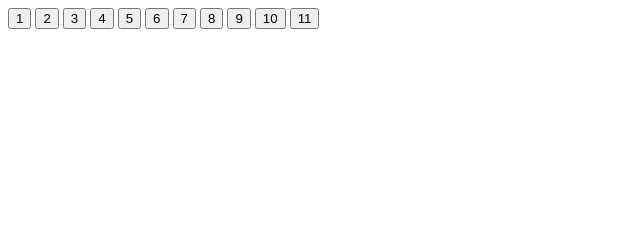
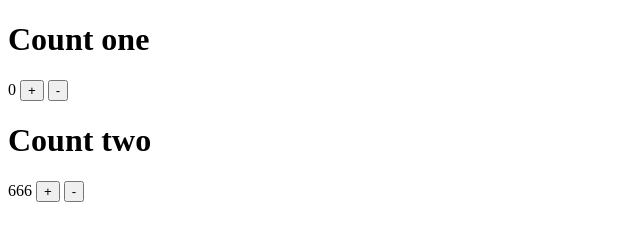
Before and after one commit to zerogoon/ecmascript2015, a plain HTML site: page index.html in a window 1280 px wide. Shown: the whole page, without its empty margins (0-640 px from the left). Drawn offline with Linux system fonts and the light colour scheme.

Commit message:
section10_finish

```diff
--- a/app.js
+++ b/app.js
@@ -1,48 +1,33 @@
-class User {
-    constructor(options) {
-        this.username = options.name;
-        this.lastName = options.lastName;
-        this.email = options.email;
-        this.password = options.password;
+class Counter {
+    constructor({ initialNumber = 0, counterId, plusId, minusId }) {
+        this.count = initialNumber;
+        this.counter = document.getElementById(counterId);
+        this.counter.innerHTML = initialNumber;
+        this.plusBtn = document.getElementById(plusId);
+        this.minusBtn = document.getElementById(minusId);
+        this.addEventListeners();
     }
-    sayHello() {
-        console.log(`Hello, my name is ${this.username}`);
+    addEventListeners = () => {
+        this.plusBtn.addEventListener("click", this.increase);
+        this.minusBtn.addEventListener("click", this.decrease);
     }
-    getProfile() {
-        console.log(`${this.username} ${this.email} ${this.password}`)
+    increase = () => {
+        this.count = this.count + 1;
+        this.repaintCount();
+    };
+    decrease = () => {
+        this.count = this.count - 1;
+        this.repaintCount();
     }
-    updatePassword(newPassword, currentPassword) {
-        if (currentPassword == this.password) {
-            this.password = newPassword;
-        } else {
-            console.log("Can't change password");
-        }
+    repaintCount = () => {
+        this.counter.innerHTML = this.count;
     }
 }
 
-const sexyUser = new User({
-    username: "ZERO",
-    lastName: "GOON",
-    email: "zerogoon@gmail.com",
-    password: "1234"
+new Counter({ counterId: "count", plusId: "add", minusId: "minus"});
+new Counter({
+    counterId: "count2",
+    plusId: "add2",
+    minusId: "minus2",
+    initialNumber: 666
 });
-
-class Admin extends User {
-    constructor({userName, lastName, email, password, superAdmin, isActive}) {
-        super({userName, lastName, email, password});
-        this.superadmin = superAdmin;
-        this.isActive = isActive;
-    }
-    deleteWebsite() {
-        console.log("Deleting the whole website....");
-    }
-}
-
-const admin = new Admin({
-    username: "ZERO",
-    lastName: "GOON",
-    email: "zerogoon@gmail.com",
-    password: "1234",
-    supserAdmin: true,
-    isActive: true
-});
--- a/index.html
+++ b/index.html
@@ -3,20 +3,22 @@
 <head>
     <meta charset="UTF-8">
     <meta name="viewport" content="width=device-width, initial-scale=1.0">
-    <title>ES6 Tutorials Pages by Zerogoon</title>
+    <meta http-equiv="X-UA-Compatible" content="ie=edge">
+    <title>Document</title>
 </head>
 <body>
-    <button class="btn" id="myButton">1</button>
-    <button class="btn" >2</button>
-    <button class="btn" >3</button>
-    <button class="btn" >4</button>
-    <button class="btn" >5</button>
-    <button class="btn" >6</button>
-    <button class="btn" >7</button>
-    <button class="btn" >8</button>
-    <button class="btn" >9</button>
-    <button class="btn" >10</button>
-    <button class="btn" >11</button>
+    <div>
+        <h1>Count one</h1>
+        <span id="count">0</span>
+        <button id="add">+</button>
+        <button id="minus">-</button>
+    </div>
+    <div>
+        <h1>Count two</h1>
+        <span id="count2">0</span>
+        <button id="add2">+</button>
+        <button id="minus2">-</button>
+    </div>
     <script src="app.js"></script>
 </body>
 </html>
```
